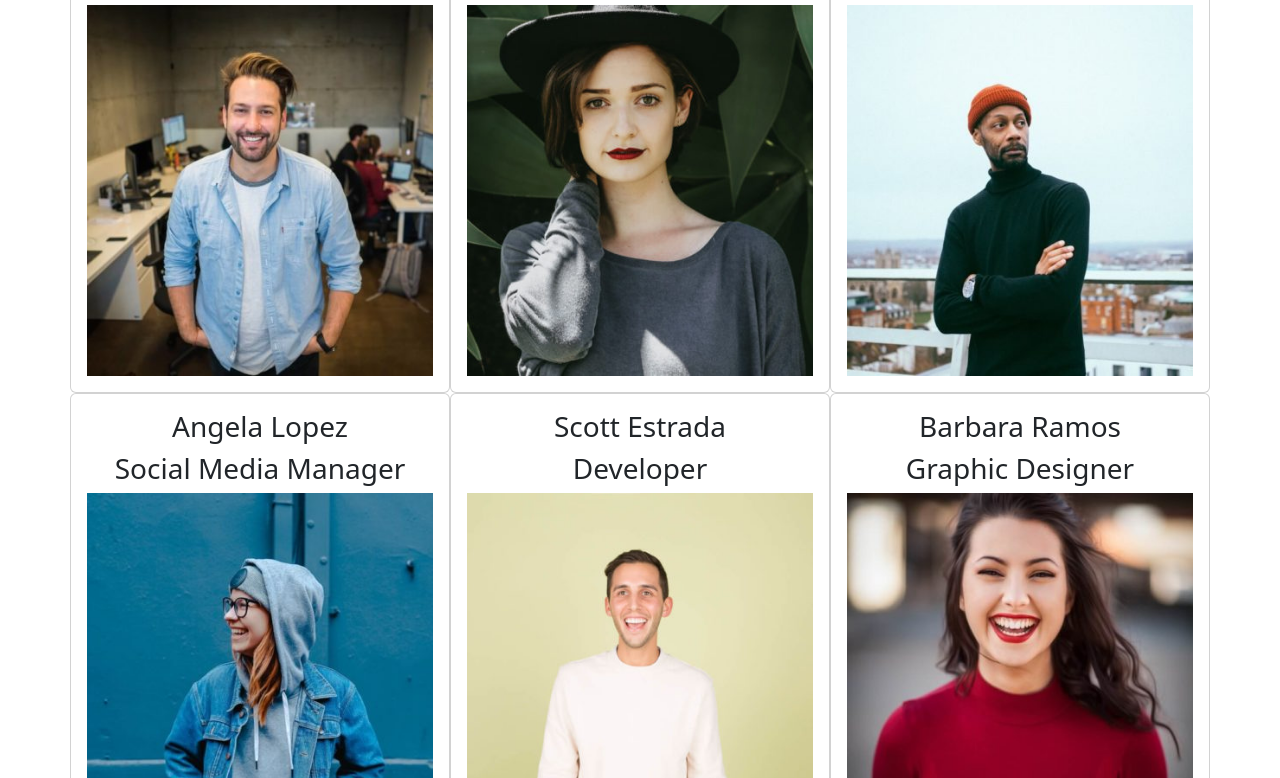
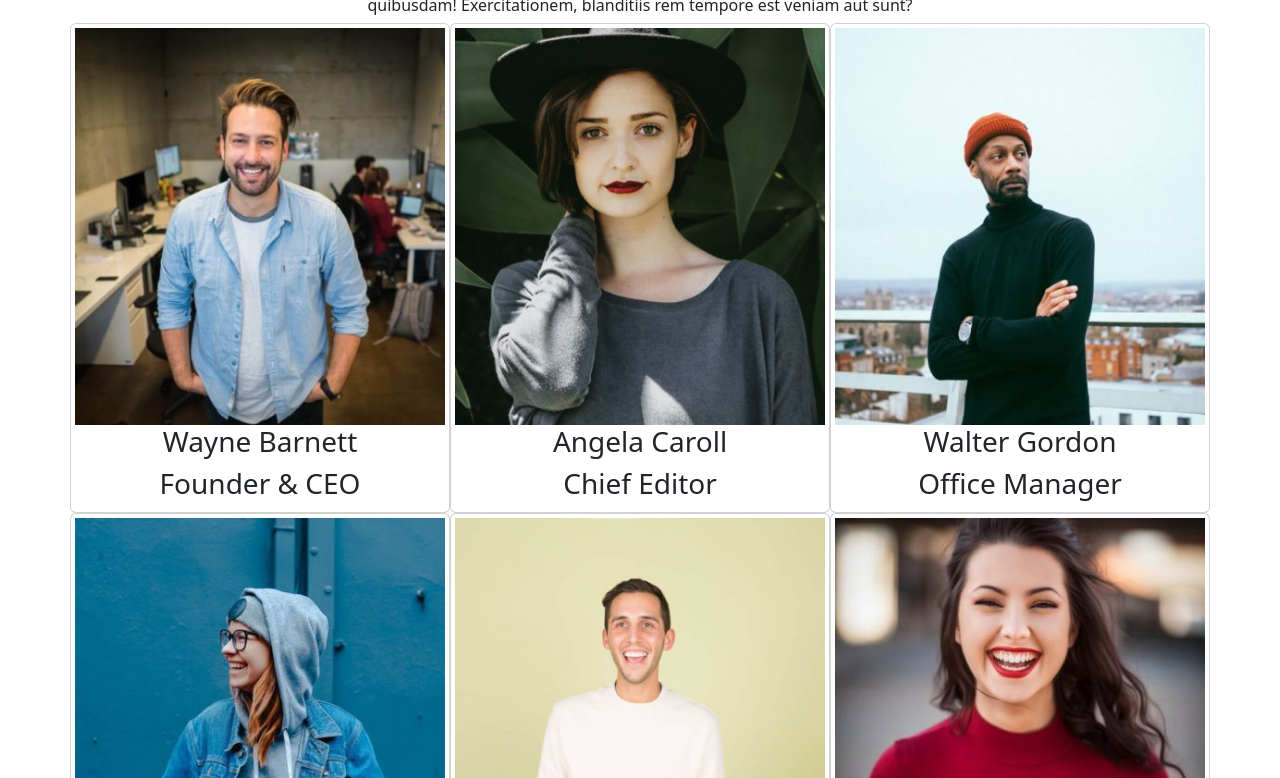
Before and after one commit to stappost/js-our-team, a plain HTML site: page index.html in a window 1280 px wide. Shown: the part 95-873 px from the top of the page. Drawn offline with nearby package versions, Linux system fonts and the light colour scheme.

Commit message:
Fix for in js and row in html

```diff
--- a/index.html
+++ b/index.html
@@ -8,13 +8,15 @@
 </head>
 <body>
     <div class="container">
-        <div class="row">
-            <div class="col-12">
-                <div class="row" id="container_cards">
+            <div class="row" id="container_cards">
+                <div class="col-12">
+                    <div class="text-center mt-3">
+                        <h1>Our Team</h1>
+                        <h6>Lorem ipsum dolor sit amet consectetur adipisicing elit. Facilis dicta, sequi placeat, non dolore nulla illum eligendi fugit quia quidem laboriosam quibusdam! Exercitationem, blanditiis rem tempore est veniam aut sunt?</h6>
+                    </div>
+                </div>
 
-                </div>
             </div>
-        </div>
     </div>
     <script src="./js/script.js" type="text/javascript"></script>
 </body>
--- a/js/script.js
+++ b/js/script.js
@@ -37,20 +37,18 @@ let container_cards = document.getElementById("container_cards");
 
 // STAMPIAMO LE INFORMAZIONI IN CONSOLE E IN INDEX HTML
 for(let i=0; i<dipendenti.length; i++){
+    // CREAZIONE CARD
+    let card = document.createElement("div");
+    card.classList.add("col-4", "p-1", "card", "text-center",);
+    // INSERIMENTO DEI DATI IN HTML
+    card.innerHTML += `<img src="./img/${dipendenti[i].image}" <br>`;
+    card.innerHTML += `<h3>${dipendenti[i].name}</h3>`;
+    card.innerHTML += `<h3>${dipendenti[i].role}</h3>`;
 
-    let card = document.createElement("div");
-    card.classList.add("col-4", "p-3", "card", "text-center");
+    console.log(dipendenti[i].name);
+    console.log(dipendenti[i].role);
+    console.log(dipendenti[i].image);
+    console.log("-----")
 
-    for(let key in dipendenti[i]){
-        if(key == ["image"]){
-            card.innerHTML += `<img src="./img/${dipendenti[i][key]}" <br>`;
-        }
-        else{
-            card.innerHTML += `<h3>${dipendenti[i][key]}</h3>`;
-
-        }
-        console.log(dipendenti[i][key]);
-    }
-    console.log("-----")
     container_cards.appendChild(card)
 }
```
